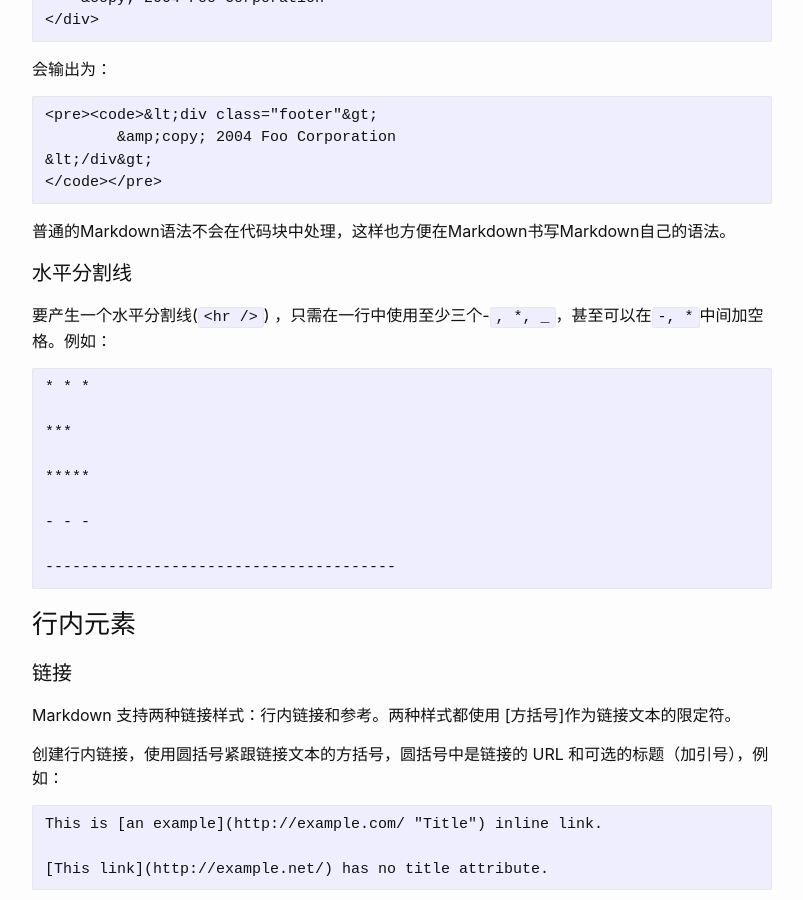
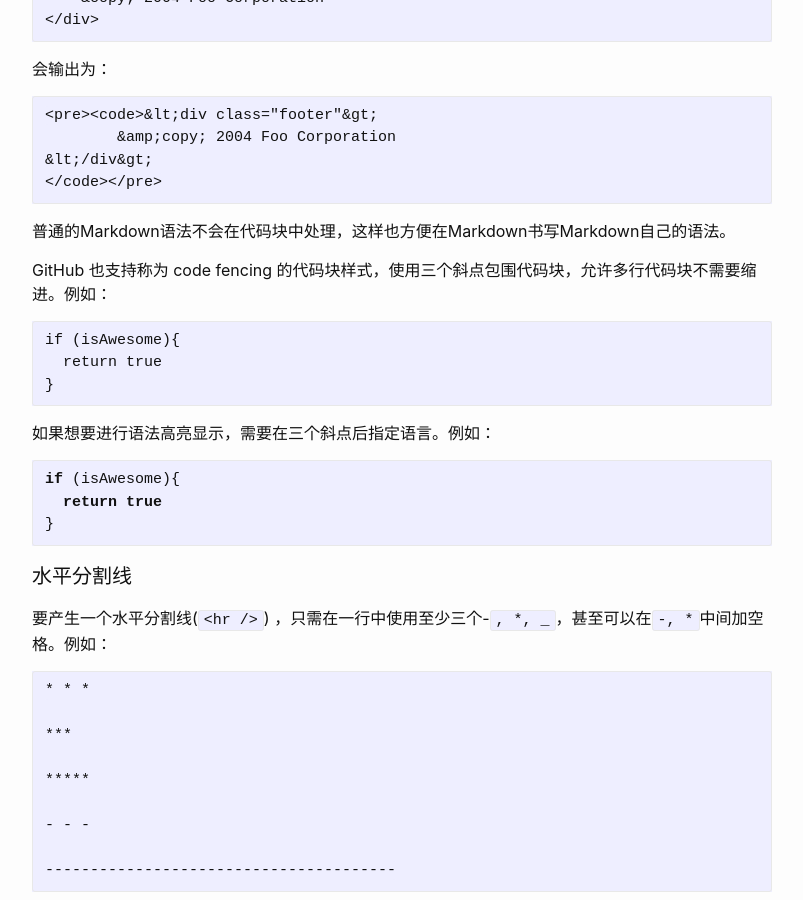
Before and after one commit to juyingzh/juyingzh.github.io, a Jekyll site: the page built from _posts/2018-11-10-use-markdown.md, in a window 1280 px wide and 900 px high, scrolled down 5577 px. Shown: the whole window, without its empty margins (238-1041 px from the left). Built offline with Jekyll 4.4.1, drawn with Linux system fonts in a browser that asks for light colours.

Commit message:
Add github code block style

````diff
--- a/_posts/2018-11-10-use-markdown.md
+++ b/_posts/2018-11-10-use-markdown.md
@@ -238,6 +238,22 @@ Markdown 使用 <pre> 和 <code> 包裹代码块。
 
 普通的Markdown语法不会在代码块中处理，这样也方便在Markdown书写Markdown自己的语法。
 
+GitHub 也支持称为 code fencing 的代码块样式，使用三个斜点包围代码块，允许多行代码块不需要缩进。例如：
+
+```
+if (isAwesome){
+  return true
+}
+```
+
+如果想要进行语法高亮显示，需要在三个斜点后指定语言。例如：
+
+```javascript
+if (isAwesome){
+  return true
+}
+```
+
 ####  水平分割线
 
 要产生一个水平分割线(`<hr />`) ，只需在一行中使用至少三个-`, *, _`，甚至可以在`-, *`中间加空格。例如：
````
